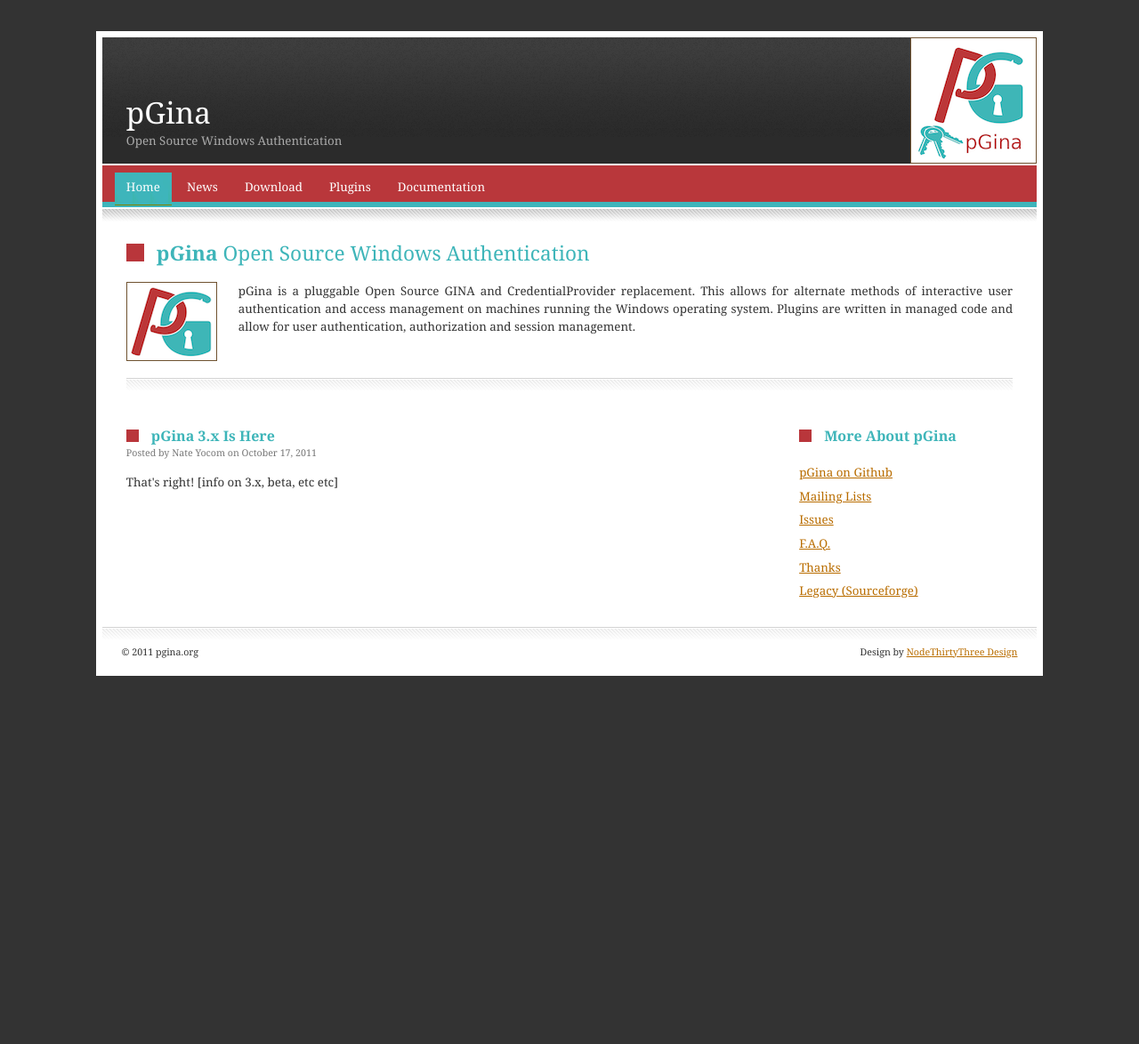
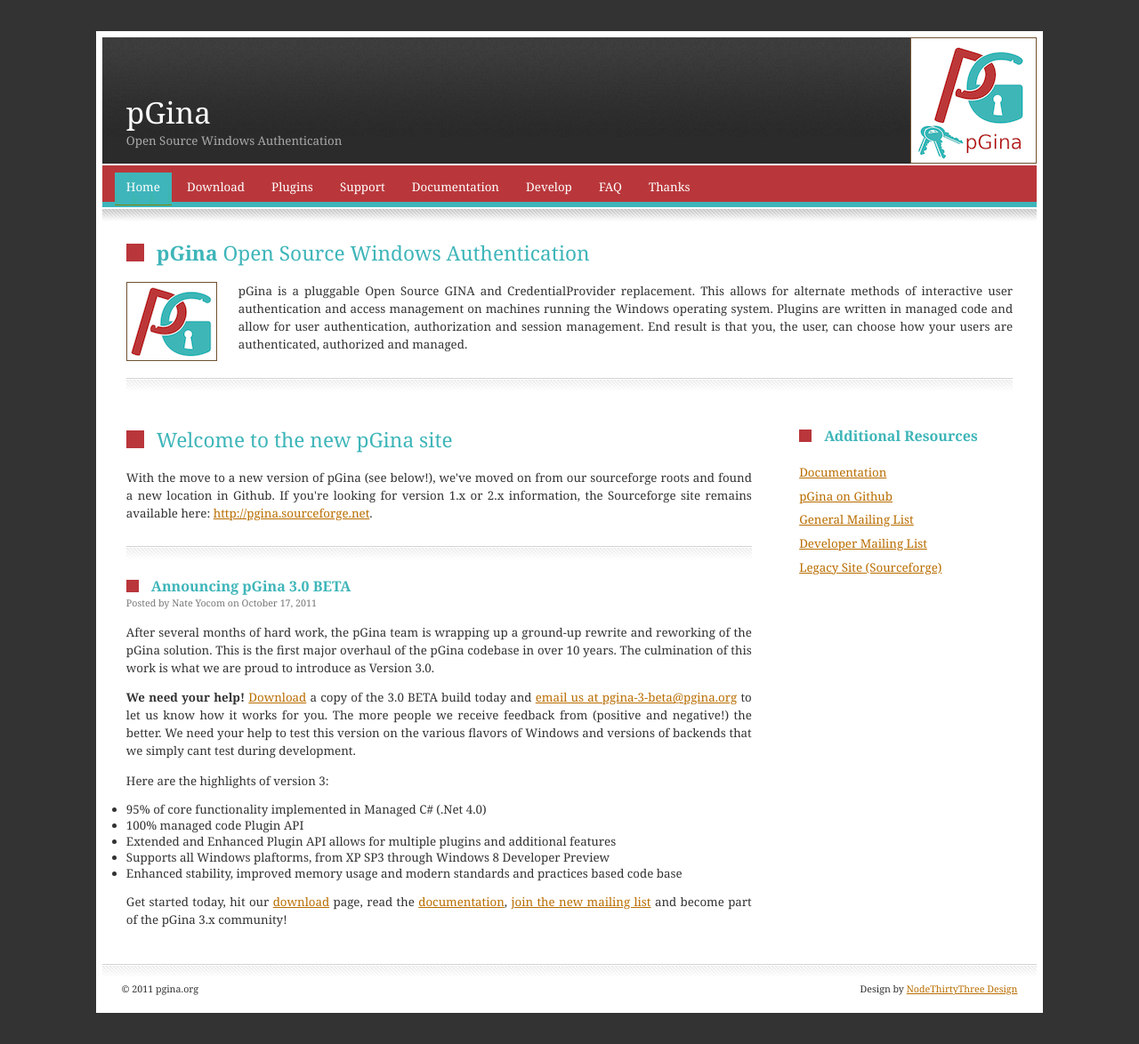
Before and after one commit to pgina/pgina.github.com, a Jekyll site: the page built from index.html, in a window 1280 px wide. Shown: the whole page at 89% size. Built offline with Jekyll 4.4.1, drawn with Linux system fonts in a browser that asks for light colours; before the commit the page ends 900 px from its top, so only the background shows below that.

Commit message:
Add remaining pages, make sure links work

```diff
--- a/_includes/header.html
+++ b/_includes/header.html
@@ -30,10 +30,16 @@
 		<!-- HINT: Set the class of any menu link below to "active" to make it appear active -->
 		<ul>
 			<li><a href="index.html"{% if page.pageid == "Home" %} class="active"{%endif%}>Home</a></li>
-			<li><a href="news.html"{% if page.pageid == "News" %} class="active"{%endif%}>News</a></li>
 			<li><a href="download.html"{% if page.pageid == "Download" %} class="active"{%endif%}>Download</a></li>
-			<li><a href="#">Plugins</a></li>
+                        <li><a href="plugins.html"{% if page.pageid == "Plugins" %} class="active"{%endif%}>Plugins</a></li>
+
+                        <li><a href="support.html"{% if page.pageid == "Support" %} class="active"{%endif%}>Support</a></li>
 			<li><a href="/docs">Documentation</a></li>
+                        <li><a href="develop.html"{% if page.pageid == "Develop" %} class="active"{%endif%}>Develop</a></li>
+                        <li><a href="faq.html"{% if page.pageid == "FAQ" %} class="active"{%endif%}>FAQ</a></li>
+                        <li><a href="thanks.html"{% if page.pageid == "Thanks" %} class="active"{%endif%}>Thanks</a></li>
+
+
 		</ul>
 	</div>
 	<div id="menubottom"></div>
@@ -53,7 +59,9 @@
 				replacement. This allows for alternate methods of interactive user
                                 authentication and access management on machines running the Windows
                                 operating system.  Plugins are written in managed code and allow for
-				user authentication, authorization and session management.</p>
+				user authentication, authorization and session management. End result
+                                is that you, the user, can choose how your users are authenticated,
+                                authorized and managed.</p>
 				<!-- Normal content area end -->
 			</div>
 		</div>
--- a/_includes/right_column.html
+++ b/_includes/right_column.html
@@ -3,15 +3,14 @@
 			<!-- Secondary content area start -->
 
 			<div>
-				<h4>More About pGina</h4>
+				<h4>Additional Resources</h4>
 				<div class="contentarea">
 					<ul class="linklist">
+                                                <li><a href="docs/">Documentation</a></li>
 						<li><a href="http://github.com/pgina/">pGina on Github</a></li>
-						<li><a href="#">Mailing Lists</a></li>
-						<li><a href="#">Issues</a></li>
-						<li><a href="#">F.A.Q.</a></li>
-                                                <li><a href="#">Thanks</a><li>
-                                                <li><a href="http://www.sourceforge.net/projects/pgina">Legacy (Sourceforge)</a></li>
+                                                <li><a href="http://groups.google.com/group/pgina-general">General Mailing List</a></li>
+                                                <li><a href="http://groups.google.com/group/pgina-devel">Developer Mailing List</a></li>
+                                                <li><a href="http://pgina.sourceforge.net">Legacy Site (Sourceforge)</a></li>
 					</ul>
 				</div>
 			</div>
--- /dev/null
+++ b/develop.html
@@ -0,0 +1,39 @@
+---
+layout: default
+title: pGina
+pageid: Develop
+---
+
+<div id="normalcontent">
+  <h4><span>Developers</span></h4>
+  <div class="contentarea">
+    <p>
+    The pGina plugin API allows for any number of plugins written in managed code
+    to be loaded and used.  Read our <a href="docs/">documentation</a> and join the
+    <a href="support.html">mailing lists</a> or IRC to ask questions and get help in
+    creating your own plugin, or making changes to pGina itself.
+    You can also use the <a href="https://github.com/pgina/pgina/tree/master/Plugins">
+    out of box</a> plugin source code, and pGina code as reference.
+    </p>
+    <p>
+    If you have developed a plugin, and would like it included out of the box, you must
+    license it under the same license as pGina, and you must get your plugin source included
+    in the pGina tree.  Emailing the developer list is the best way to do this.
+    </p>
+    <p>
+    If you have developed a plugin, and would like us to link to it so that others
+    can find and use it, <a href="mailto:nate@pgina.org">email nate@pgina.org</a> with a
+    link and short description today.
+    </p>
+  </div>
+  <h4><span>GINA and Credential Provider Development</span></h4>
+  <div class="contentarea">
+    <p>
+    While pGina is not the only implementation of a custom GINA and Credential Provider available,
+    it is one of the few that is open source, and backed by over 10 years of developer
+    experience.  Discussion of related topics are welcome on the pgina-devel <a href="support.html">
+    mailing list</a>.
+    </p>
+  </div>
+
+</div>
--- a/index.html
+++ b/index.html
@@ -3,6 +3,20 @@
 title: pGina
 pageid: Home
 ---
+
+<div id="normalcontent">
+  <h3><span>Welcome to the new pGina site</span></h3>
+  <div class="contentarea">
+    <p>
+      With the move to a new version of pGina (see below!), we've moved on from our sourceforge
+      roots and found a new location in Github.  If you're looking for version
+      1.x or 2.x information, the Sourceforge site remains available here:
+      <a href="http://pgina.sourceforge.net">http://pgina.sourceforge.net</a>.
+    </p>
+  </div>
+</div>
+
+<div class="divider1"></div>
 
 {% for p in site.posts %}
 <div class="post">
--- /dev/null
+++ b/plugins.html
@@ -0,0 +1,26 @@
+---
+layout: default
+title: pGina
+pageid: Plugins
+---
+
+<div id="normalcontent">
+  <h4><span>3rd Party Plugins</span></h4>
+  <div class="contentarea">
+    <p>
+    pGina comes with a lot of plugins out of the box (MySQL, LDAP, Logging, Single User, ...).
+    All of the built-in plugins are documented in our <a href="docs/">documentation</a> pages.
+    However, the whole point of having a plugin model is so that you, the end user, can choose the
+    method and style of user authentication, authorization and management that you wish to use.
+    This page serves as a listing of those additional choices.
+    </p>
+  </div>
+
+  <div class="contentarea">
+  <h4><span>Get Listed/Hosted Today!</span></h4>
+  <p>
+  Have a plugin to add? <a href="mailto:nate@pgina.org">Email nate@pgina.org</a> today!
+  </p>
+  </div>
+
+</div>
--- /dev/null
+++ b/support.html
@@ -0,0 +1,58 @@
+---
+layout: default
+title: pGina
+pageid: Support
+---
+
+<div id="normalcontent">
+  <h4><span>The pGina Community</span></h4>
+  <div class="contentarea">
+    <p>
+    pGina developers and users alike count on each other to provide
+    a community for the continued support and future of pGina.  There
+    are several ways to get involved, ask questions, report problems,
+    or otherwise hang out with others.  In all cases, these resources
+    are to be used second to the available <a href="docs/">documentation</a>.
+    </p>
+  </div>
+
+  <h5><span>Mailing Lists</span></h5>
+  <div class="contentarea">
+    <p>
+    Hosted by google, we have two mailing lists:
+    </p>
+
+    <p>
+    The end-user and general discussion group at pgina-general@googlegroups.com>
+    <a href="http://groups.google.com/group/pgina-general">http://groups.google.com/group/pgina-general</a>.
+    To subscribe, visit <a href="http://groups.google.com/group/pgina-general/subscribe">http://groups.google.com/group/pgina-general/subscribe</a>.
+    </p>
+
+    <p>
+    The development group pgina-devel@googlegroups.com for discussion on all
+    things developer related (pGina, GINA, Credential Providers, pGina Plugins etc).
+    <a href="http://groups.google.com/group/pgina-devel">http://groups.google.com/group/pgina-devel</a>.
+    To subscribe, visit <a href="http://groups.google.com/group/pgina-devel/subscribe">http://groups.google.com/group/pgina-devel/subscribe</a>.
+    </p>
+  </div>
+
+  <h5><span>Reporting Bugs, Requesting Features</span></h5>
+  <div class="contentarea">
+  <p>
+  You can of course bring up feature ideas and bugs you may find on the mailing lists, IRC, etc.  However,
+  we formally track work via the "Issues" feature on Github.  You can use this interface to file and track
+  issues here: <a href="https://github.com/pgina/pgina/issues">https://github.com/pgina/pgina/issues</a>
+  </p>
+  </div>
+
+  <h5><span>IRC - #pgina</span></h5>
+  <div class="contentarea">
+  <p>
+  You can also find a few intrepid and diehard users, and the occassional developer, in the #pgina room
+  via IRC on the freenode (irc.freenode.net) network.  Join us!  Most of us lurk, and time-zones vary, so
+  you may need to hangout a bit.
+  </p>
+  </div>
+
+
+</div>
```
Also changed, not shown: _posts/2011-10-17-reveal.html (+29 -2 lines), faq.html (added, +13 -0 lines), news.html (deleted, +0 -18 lines), thanks.html (added, +13 -0 lines).
